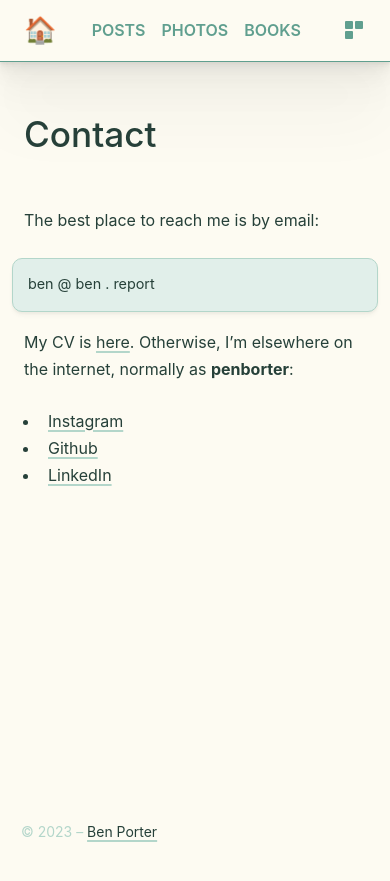
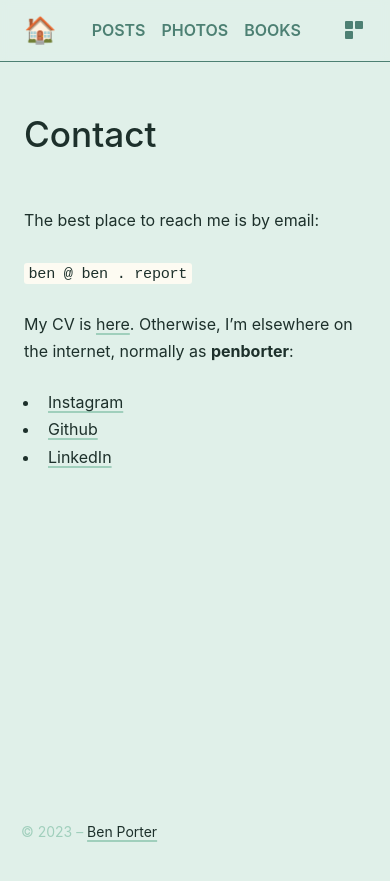
Before and after one commit to penborter/ben-report, a Jekyll site: the page built from _pages/contact.md, in a window 390 px wide. Shown: the top 881 px of the page. Built offline with Jekyll 4.4.1, drawn with Linux system fonts in a browser that asks for light colours; some web fonts are replaced.

Commit message:
Assorted formatting / design changes

```diff
--- a/_layouts/photo.html
+++ b/_layouts/photo.html
@@ -6,7 +6,7 @@
 {% assign gallery = site.data.photos[page.photo_id] %}
 {% assign gallery_size = gallery.images.size %}
 
-{% include navigation.html class="photo-nav-narrow" %}
+{% include navigation.html %}
 
 <div class="horizontal-gallery-wrapper">
 
@@ -29,5 +29,3 @@
     </div>
   {% endfor %}
 </div>
-
-{% include navigation.html class="photo-nav-wide" %}
--- a/_layouts/post.html
+++ b/_layouts/post.html
@@ -23,6 +23,6 @@
 {% if page.toc == true %}
   <div class="toc narrow-remove">
     {% include toc.html html=content h_min=2 %}
-    <a href="#"> ^ Return to top</a>
+    <a href="#" class="toc-return"> ^ Return to top</a>
   </div>
 {% endif%}
--- a/_pages/contact.md
+++ b/_pages/contact.md
@@ -6,7 +6,7 @@
 
 The best place to reach me is by email:
 
-> ben @ ben . report
+`ben @ ben . report`
 
 My CV is [here](). Otherwise, I'm elsewhere on the internet, normally as **penborter**:
 
--- a/_sass/fonts.scss
+++ b/_sass/fonts.scss
@@ -7,12 +7,10 @@
 //  font-style: normal;
 //}
 
-//@font-face {
-//  font-family: "Inter";
-//  src: url("/assets/fonts/Inter-Medium.woff2") format("woff2");
-//  font-weight: 600;
-//  font-style: normal;
-//}
+@font-face {
+  font-family: "Charter";
+  src: url("/assets/fonts/charter/charter_regular.woff2") format("woff2");
+}
 
 body {
   line-height: 1.5;
@@ -20,7 +18,6 @@
 
   font-family: "Inter", "Helvetica", sans-serif;
   font-size: 16px;
-  //font-feature-settings: "tnum";
 
   letter-spacing: -0.01px;
 }
@@ -54,6 +51,9 @@
 h2 {
   font-size: 1.4em;
   border-top: 1px solid var(--fg-accent-1);
+  //padding-top: 0.3em;
+  //margin-left: -0.4em;
+  //margin-right: -0.4em;
   padding-top: 0.3em;
 }
 
--- a/_sass/layout.scss
+++ b/_sass/layout.scss
@@ -3,32 +3,32 @@
 
 // 1. Input Variables
 // 1.1 Layout
-$content-width: 650px; // width of main content column
-$sidebar-width: 200px; // width of sidebar
-$sidebar-margin: 4rem; // the gap between the sidebar content and main content
+$content-width: 65ch; // width of main content column
+$sidebar-width: 220px; // width of sidebar
+$sidebar-margin: 2.5em;
 
-$total-sidebar: 2 * #{$sidebar-width} - 2 * #{$sidebar-margin};
+$total-sidebar: 2 * #{$sidebar-width};
 
-$border-radius: 10px; // border radius across the site
+$border-radius: 5px; // border radius across the site
 
 $pic-wide: 1.3; // overflow amount for wide pictures
 $caption-wide: calc(1 / #{$pic-wide}); // fits the caption back to normal content width
 
 // 1.2 Main colours
-$dark: hsl(165, 25%, 20%);
+$dark: hsl(165, 25%, 15%);
 //$dark: hsl(185, 45, 25);
-$light: hsl(160, 30%, 97%);
+$light: hsl(155, 33%, 97%);
 
 
 // 2 Calculated Variables
 // 2.1 Main colours and accents
-$dark_accent_1: lighten($dark,30%);
-$dark_accent_2: lighten($dark,10%);
-$light_accent_1: darken($light, 20%);
+$dark_accent_1: lighten($dark,25%);
+$dark_accent_2: lighten($dark,6%);
+$light_accent_1: darken($light, 25%);
 $light_accent_2: darken($light, 6%);
 
-$dark-transparent: scale-color($dark, $alpha: -40%);
-$light-transparent: scale-color($light, $alpha: -40%);
+$dark-transparent: scale-color($dark_accent_2, $alpha: -40%);
+$light-transparent: scale-color($light_accent_2, $alpha: -40%);
 
 // 2.2 CSS Variables
 // Converting sass variable colours to CSS variables for the dark / light theme switcher
@@ -50,7 +50,7 @@
   --fg-accent-2: #{$dark_accent_2};
 
   --nav-color: #{$dark_accent_1};
-  --bg-transparent: hsla(50, 70%, 97%, 0.6);
+  --bg-transparent: #{$light-transparent};
 
   --shadow-color: rgba(0, 0, 0, 0.03);
   --border-color: var(--fg-accent-1);
@@ -153,7 +153,6 @@
   transition: 0.2s ease;
 
   &:hover {
-    border-radius: calc(#{$border-radius} + 3px);
     transform: scale(1.02);
   }
 }
@@ -191,9 +190,11 @@
 
 body {
   color: var(--fg);
-  background-color: var(--bg);
+  background-color: var(--bg-accent-2);
 
   margin: 0;
+
+  transition: background-color 0.2s ease;
 
   a {
     color: var(--fg);
@@ -203,12 +204,7 @@
     transition: 0.2s ease;
 
     &:not(nav a, .tag, .card, .list-cat-link, figure a, .image-wrapper a):hover {
-      //border-radius: 3px;
-      //padding: 0 0.1em;
-      //margin: auto -0.1em;
-      //background: var(--bg-accent-2);
       text-decoration-color: var(--fg-accent-1);
-      //text-underline-offset: 2px;
       text-decoration-thickness: 2px;
     }
   }
@@ -225,27 +221,27 @@
 article {
   grid-column: 2;
   padding-bottom: 7em;
-  padding-left: $sidebar-margin;
 }
 
 nav {
   grid-column: 1;
-  box-shadow: 0 2px 2px var(--shadow-color),
-               0 4px 4px var(--shadow-color),
-               0 8px 8px var(--shadow-color);
-  //border-right: 1px solid var(--border-color);
+  width: calc(#{$sidebar-width} - #{$sidebar-margin} - #{$sidebar-margin});
+
+  position: fixed;
+  top: 3.75rem;
+  height: fit-content;
+  margin: 0 $sidebar-margin;
+  font-size: 16px;
+  padding: 1em 0;
+
+  z-index: 1;
+  backdrop-filter: blur(5px);
 
   transition: 0.2s ease;
+  border-radius: $border-radius;
 
   &:hover {
-    top: 3.7rem;
-    border: 1px solid var(--fg-accent-1);
-    box-shadow: 0 2px 2px var(--shadow-color),
-                0 4px 4px var(--shadow-color),
-                0 8px 8px var(--shadow-color),
-                0 16px 16px var(--shadow-color),
-                0 32px 32px var(--shadow-color),
-                0 64px 64px var(--shadow-color);
+    background: var(--bg-transparent);
 
     a, a:visited {
       color: var(--fg);
@@ -255,18 +251,6 @@
       fill: var(--fg-accent-1);
     }
   }
-}
-
-nav {
-  position: sticky;
-  top: 3.75rem;
-  height: fit-content;
-  margin: 0 2em;
-  font-size: 16px;
-  padding: 1em 0;
-
-  border: 1px solid var(--bg-accent-1);
-  border-radius: $border-radius;
 
   ul {
     padding: 0 1.8rem;
@@ -277,7 +261,7 @@
   }
 
   .nav-main {
-    margin: 2em 0 1em 0;
+    margin: 1em 0;
     line-height: 1.2em;
 
     li {
@@ -297,7 +281,6 @@
 
     li {
       margin-bottom: 0.3rem;
-      //padding-left: 0;
     }
   }
 
@@ -312,12 +295,13 @@
     &:hover {
       text-decoration: underline;
       text-underline-offset: 4px;
-      text-decoration-color: var(--bg-accent-1);
+      text-decoration-color: var(--fg-accent-1);
     }
   }
 
   .active {
     text-decoration: underline;
+    text-decoration-color: var(--bg-accent-1);
     text-underline-offset: 4px;
   }
 
@@ -332,16 +316,11 @@
   }
 
   .navName {
-    //font-weight: 600;
     padding: 0.6em 0;
-    //border-radius: 2px;
-    //background: var(--bg-accent-2);
-    //color: var(--fg-accent-2);
     width: 100%;
     display: block;
     text-align: center;
 
-    //border-bottom: 1px solid var(--border-color);
     transition: 0.2s ease;
 
     &:hover {
@@ -384,7 +363,6 @@
   // Three column layout - set in layout front matter
   grid-template-columns: $sidebar-width
                           $content-width
-                          minmax(calc(1000px - #{$content-width} - #{$sidebar-width}), 500px)
                           1fr;
   min-height: 100vh;
   position: relative;
@@ -415,7 +393,6 @@
 }
 
 .footnotes {
-  //background: var(--bg-accent-2);
   border: 1px solid var(--bg-accent-1);
   border-bottom: none;
   border-radius: $border-radius $border-radius 0 0;
@@ -445,12 +422,10 @@
 }
 
 .post-footer {
-  //border-top: 1px solid var(--bg-accent-1);
   padding-top: 0.5em;
 }
 
 .post-nav {
-  //background: var(--bg-accent-2);
   border-radius: $border-radius;
   border: 1px solid var(--bg-accent-1);
   padding: 1em 2em;
@@ -463,7 +438,6 @@
 }
 
 div + .post-nav {
-  //margin-top: 2em;
   padding-top: 0;
   margin: 0 -0.8em;
 
@@ -481,7 +455,6 @@
 }
 
 .prev-page, .next-page {
-  //text-decoration-color: var(--bg-accent-2);
   text-shadow: none;
 }
 
@@ -502,7 +475,7 @@
 }
 
 blockquote {
-  background: var(--bg-accent-2);
+  background: var(--bg);
   margin: 1.2em -0.8em;
   padding: 1em 1em 1.1em 1em;
 
@@ -528,12 +501,12 @@
 *:not(pre) > code {
   border-radius: 3px;
   padding: 0.1em 0.3em;
-  background-color: var(--bg-accent-2);
+  background-color: var(--bg);
 }
 
 div.highlighter-rouge {
-  border: 1px solid var(--fg-accent-1);
-  border-radius: #{$border-radius};
+  border: 1px solid var(--bg-accent-1);
+  border-radius: $border-radius;
   margin-bottom: 1.5em;
 }
 
@@ -541,7 +514,7 @@
   margin: 0;
   padding: 0.7em;
 
-  border-radius: #{$border-radius};
+  border-radius: $border-radius;
 
   line-height: 1.3em;
 
@@ -559,7 +532,6 @@
   transition: 0.2s ease;
 
   &:hover {
-    //background-color: var(--bg);
     border: 1px solid var(--fg-accent-1);
     box-shadow: 0 2px 2px var(--shadow-color),
                 0 4px 4px var(--shadow-color),
@@ -570,7 +542,7 @@
 footer {
   font-size: 14px;
   color: var(--bg-accent-1);
-  margin: 2em 0 2em $sidebar-margin;
+  margin: 2em 0;
   grid-column: 2;
   position: absolute;
   bottom: 0;
@@ -717,12 +689,11 @@
 }
 
 .pic-wide {
-  //width: calc(100% * #{$pic-wide});
   width: calc(100vw - #{$total-sidebar});
 }
 
 .caption-wide {
-  width: calc(100% * #{$caption-wide});
+  font-style: italic;
 }
 
 // Hover / swap functionality for posts
@@ -772,35 +743,37 @@
 // Table of Contents
 
 .toc {
-  position: sticky;
-  top: 4em;
-  grid-column: 3;
-  height: fit-content;
-  width: fit-content;
-  margin: auto;
-  margin-top: 11rem;
-  backdrop-filter: blur(5px);
-  padding: 0.8em;
-  font-weight: 600;
-  overflow: hidden;
+  position: fixed;
+  bottom: 3em;
+  right: 3em;
+  max-width: calc(100vw - #{$sidebar-width} - #{$content-width} - 8em); // leave a buffer if some headings are too long
 
-  border: 1px solid var(--bg);
+  font-weight: 700;
+  font-size: 15px;
+  line-height: 1.7;
+  text-align: right;
+
+  padding: 0.5em;
   border-radius: $border-radius;
-  background: var(--bg-transparent);
+
+  &:hover {
+    background: var(--bg-transparent);
+    backdrop-filter: blur(5px);
+  }
 
   &:hover * {
-    color: var(--bg-accent-1) !important;
+    color: var(--fg-accent-1) !important;
   }
 
   * {
     padding: 0;
     margin: 0;
     text-overflow: ellipsis;
-    color: var(--bg-accent-2);
+    color: transparent;
   }
 
-  h2 {
-    margin-bottom: 0.5em;
+  .toc-return {
+    color: var(--bg-accent-1);
   }
 
   li {
@@ -820,9 +793,10 @@
     margin-bottom: 1em;
 
     ul {
-      font-size: 0.8em;
-      padding: 0.4em 0 0 0.4em;
-      font-weight: 600;
+      font-weight: 400;
+      line-height: 1.2;
+      margin-top: 0.3em;
+      margin-bottom: 0.8em;
     }
   }
 }
@@ -838,7 +812,7 @@
   overflow-y: hidden;
   white-space: nowrap;
   padding: var(--photo-padding) 0;
-  padding-left: 13em;
+  padding-left: $sidebar-width;
   -webkit-overflow-scrolling: touch;
 
   grid-column: 1 / 3;
@@ -895,7 +869,7 @@
 
   vertical-align: top;
   white-space: normal;
-  padding: calc(4.5rem - 10px) 3rem 0 3.5rem;
+  padding: calc(4.5rem - 10px) 3rem 0 0;
   height: 100%;
 
 
@@ -911,7 +885,7 @@
 
 .photo-nav-wide {
   position: absolute;
-  background: var(--bg-transparent);
+  //background: var(--bg-transparent);
   backdrop-filter: blur(5px);
   width: 136px;
 }
@@ -975,6 +949,8 @@
     display: flex;
     align-items: center;
     justify-content: space-between;
+
+    width: auto;
 
     border: none;
     border-bottom: 1px solid var(--bg-accent-1);
```
Also changed, not shown: _data/photos.yml (+5 -5 lines), _drafts/2023-04-08-Aus-Airports.md (+11 -4 lines), favicon.ico.
